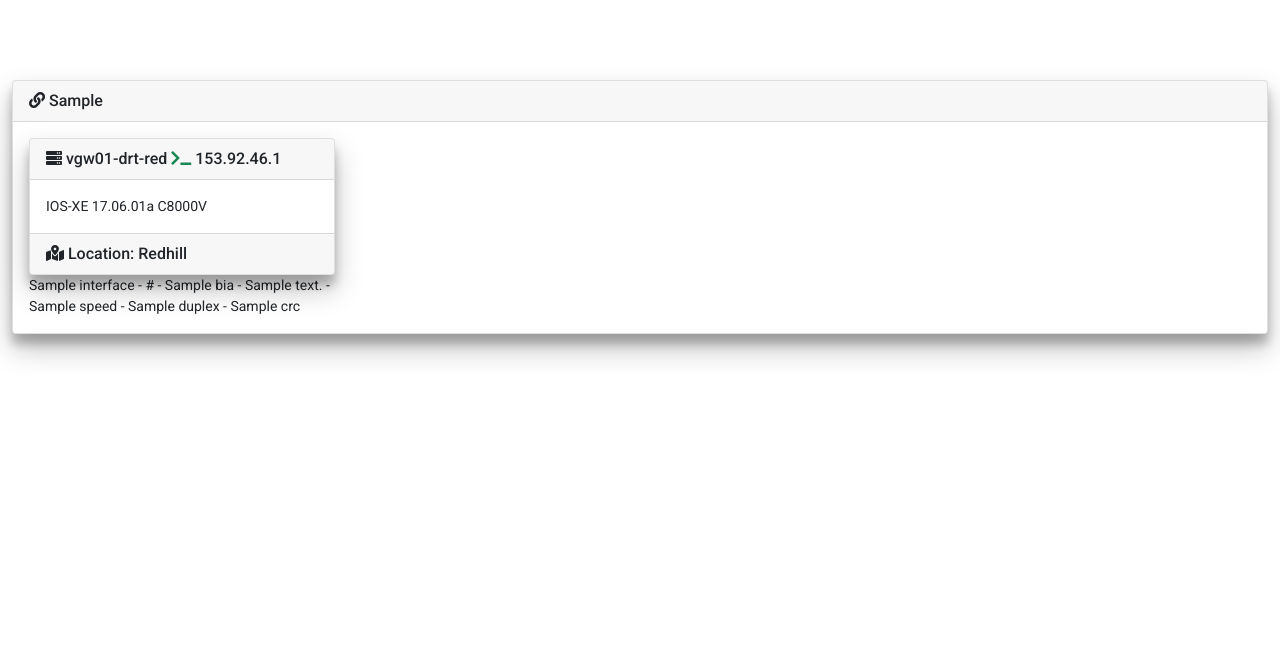
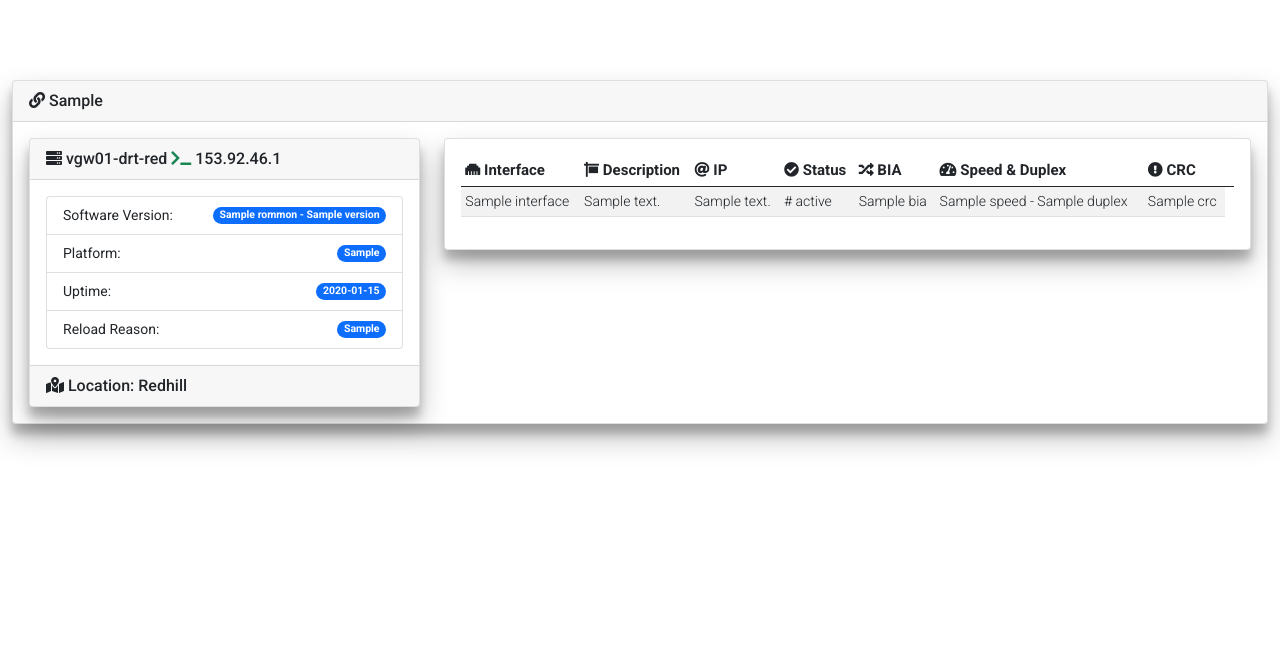
Before and after one commit to sngx13/net_autom8, a Django app: template templates/inventory/device_detailed_info.html in a window 1280 px wide. Shown: the top 649 px of the page. Run offline with Django 3.2, Linux system fonts and the light colour scheme; data comes from the database, SQL or seed files in the repository; the template is opened without the code that fills it: values that come from a table or form of the project are taken from there, most other values are stand-ins (such as "Sample title", 1, 10 or a date in 2020); some libraries are stand-ins or nearby versions.

Commit message:
updated detailed device inventory page

```diff
--- a/inventory/views.py
+++ b/inventory/views.py
@@ -9,12 +9,12 @@ from .scripts.inventory_device_connector import device_connect
 
 
 def device_detailed_info(request, device_id):
-    device_info = Device.objects.get(pk=device_id)
+    device = Device.objects.get(pk=device_id)
     context = {
         'title': 'Device Detailed Information',
         'card_header': 'Device Detailed Information',
-        'data': device_info,
-        'details': device_connect(device_info.mgmt_ip)
+        'data': device,
+        'details': device_connect(device.mgmt_ip, device.software_version)
     }
     return render(request, 'inventory/device_detailed_info.html', context)
 
--- a/templates/inventory/device_detailed_info.html
+++ b/templates/inventory/device_detailed_info.html
@@ -1,6 +1,8 @@
 {% extends "base_template/base.html"%}
 {% block content %}
-<div class="col-md-3">
+{% if data and details %}
+<div class="row">
+    <div class="col-md-4">
         <div class="card">
             <div class="card-header">
                 <i class="fas fa-server"></i>
@@ -9,22 +11,76 @@
                 {{ data.mgmt_ip }}
             </div>
             <div class="card-body">
-            {{ data.software_version }}
-            {{ data.hardware_model }}
+                <ul class="list-group">
+                    {% for info in details.version %}
+                    <li class="list-group-item d-flex justify-content-between align-items-center">
+                        Software Version:
+                        <span class="badge bg-primary rounded-pill">{{ info.rommon }} - {{ info.version }}</span>
+                    </li>
+                    <li class="list-group-item d-flex justify-content-between align-items-center">
+                        Platform:
+                        <span class="badge bg-primary rounded-pill">{{ info.hardware.0 }}</span>
+                    </li>
+                    <li class="list-group-item d-flex justify-content-between align-items-center">
+                        Uptime:
+                        <span class="badge bg-primary rounded-pill">{{ info.uptime }}</span>
+                    </li>
+                    <li class="list-group-item d-flex justify-content-between align-items-center">
+                        Reload Reason:
+                        <span class="badge bg-primary rounded-pill">{{ info.reload_reason }}</span>
+                    </li>
+                    {% endfor %}
+                </ul>
             </div>
             <div class="card-footer">
                 <i class="fas fa-map-marked-alt"></i>
                 Location: {{ data.location }}
             </div>
         </div>
-    {% for interface in details %}
-        {{ interface.interface }} -
-        {{ interface.link_status }} -
-        {{ interface.bia }} -
-        {{ interface.description }} -
-        {{ interface.speed }} -
-        {{ interface.duplex }} -
-        {{ interface.crc }}
+    </div>
+    <div class="col-md-8">
+        <div class="card">
+            <div class="card-body">
+                <div class="table-responsive rounded">
+                    <table id="InterfaceList" class="table table-striped table-hover table-sm" style="width:100%">
+                        <thead>
+                            <tr>
+                                <th><i class="fas fa-ethernet"></i> Interface</th>
+                                <th><i class="fas fa-sign"></i> Description</th>
+                                <th><i class="fas fa-at"></i> IP</th>
+                                <th><i class="fas fa-check-circle"></i> Status</th>
+                                <th><i class="fas fa-random"></i> BIA</th>
+                                <th><i class="fas fa-tachometer-alt"></i> Speed & Duplex</th>
+                                <th><i class="fas fa-exclamation-circle"></i> CRC</th>
+                                <th></th>
+                            </tr>
+                        </thead>
+                        <tbody>
+                            {% for interface in details.interfaces %}
+                            <tr>
+                                <td>{{ interface.interface }}</td>
+                                {% if interface.description %}
+                                <td>{{ interface.description }}</td>
+                                {% else %}
+                                <td>N/A</td>
+                                {% endif %}
+                                {% if interface.ip_address %}
+                                <td>{{ interface.ip_address }}</td>
+                                {% else %}
+                                <td>N/A</td>
+                                {% endif %}
+                                <td>{{ interface.link_status }} {{ interface.protocol_status }}</td>
+                                <td>{{ interface.bia }} </td>
+                                <td>{{ interface.speed }} - {{ interface.duplex }}</td>
+                                <td>{{ interface.crc }}</td>
                                 {% endfor %}
+                            </tr>
+                        </tbody>
+                    </table>
                 </div>
+            </div>
+        </div>
+    </div>
+</div>
+{% endif %}
 {% endblock %}
```
Also changed, not shown: inventory/scripts/inventory_device_connector.py (+12 -5 lines). Lines whose indentation alone changed are shown as unchanged.
